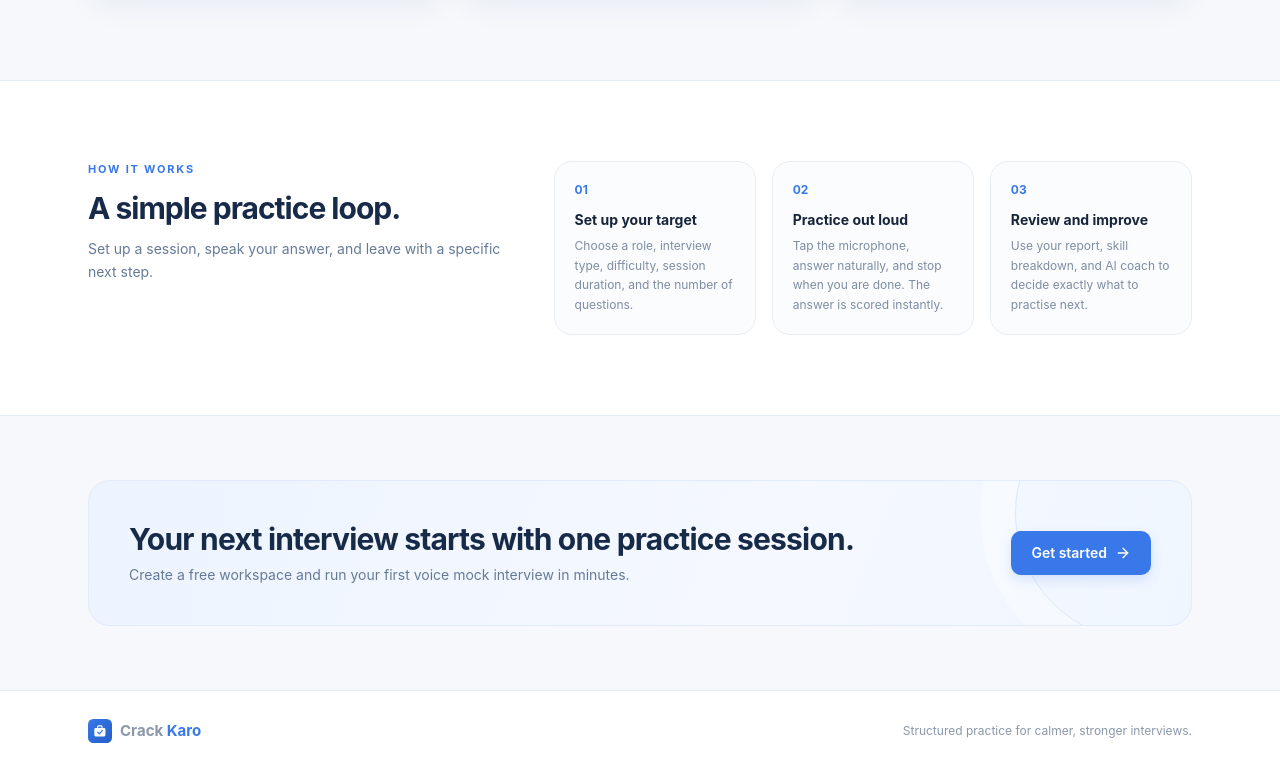
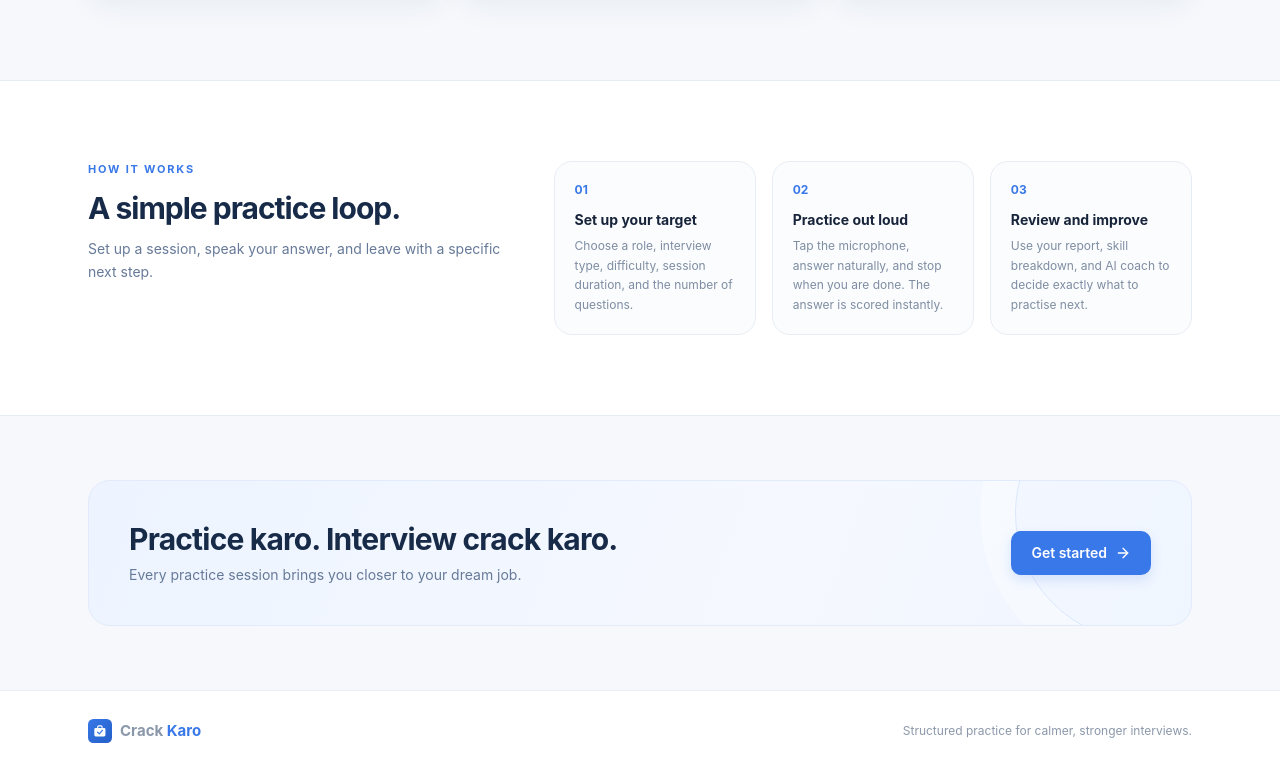
Before and after one commit to udii05/crack-karo, a Next.js app in the folder frontend/: page / in a window 1280 px wide. Shown: the part 1219-1990 px from the top of the page. Built offline with nearby package versions, Linux system fonts and the light colour scheme; no server answers.

Commit message:
copy: update landing CTA headline

```diff
--- a/frontend/app/page.tsx
+++ b/frontend/app/page.tsx
@@ -270,10 +270,10 @@ export default function LandingPage() {
             <div className="relative flex flex-col items-start justify-between gap-6 sm:flex-row sm:items-center">
               <div>
                 <h2 className="text-2xl font-bold tracking-[-0.8px] text-[#172b49] sm:text-3xl">
-                  Your next interview starts with one practice session.
+                  Practice karo. Interview crack karo.
                 </h2>
                 <p className="mt-2 max-w-xl text-sm text-[#667a98]">
-                  Create a free workspace and run your first voice mock interview in minutes.
+                  Every practice session brings you closer to your dream job.
                 </p>
               </div>
               <Link href="/register" className="btn-primary shrink-0 px-5 py-3">
```
